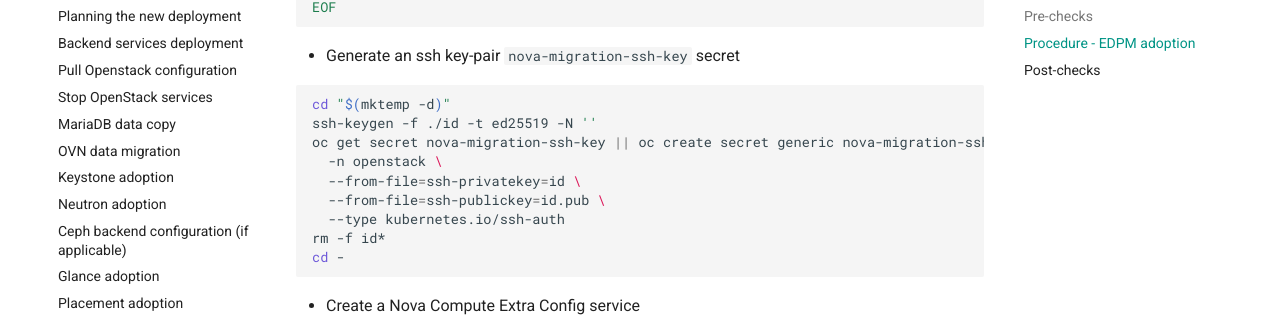
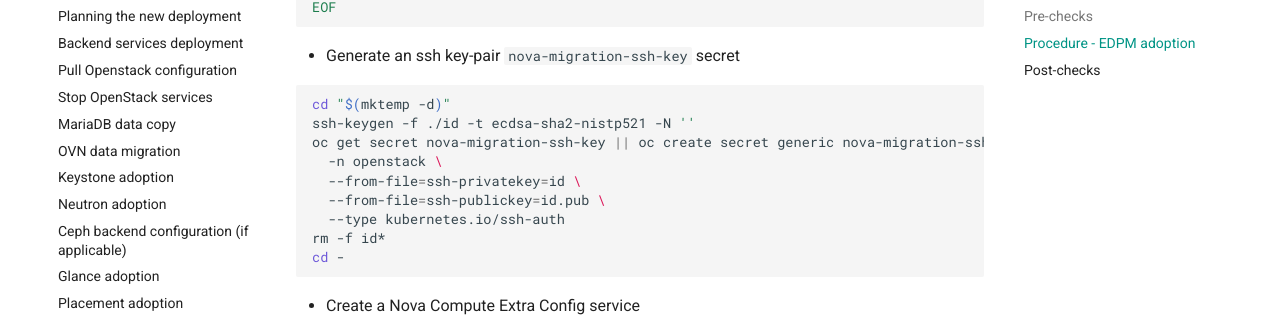
Before and after one commit to openstack-k8s-operators/data-plane-adoption, an MkDocs documentation site: the page built from docs/openstack/edpm_adoption.md, in a window 1280 px wide and 900 px high, scrolled down 1915 px. Shown: the part 146-463 px from the top of the window. Built offline with MkDocs 1.6.1 and Material for MkDocs 9.7.7, drawn with Linux system fonts in a browser that asks for light colours; comment, search, counter and statistics services are not loaded; the version menu is left out.

Commit message:
Change ssh migration key to ECDSA type
Even though the recent FIPS standard[1] allows ED25519 ssh keys, the current
FIPS profile in centos9 stream does not allow it. So the current migration
ssh key isn't usable. This PR changes the key type to ECDSA until the profile
is updated.

[1] https://csrc.nist.gov/pubs/fips/186-5/final

````diff
--- a/docs/openstack/edpm_adoption.md
+++ b/docs/openstack/edpm_adoption.md
@@ -100,7 +100,7 @@
 
   ```bash
   cd "$(mktemp -d)"
-  ssh-keygen -f ./id -t ed25519 -N ''
+  ssh-keygen -f ./id -t ecdsa-sha2-nistp521 -N ''
   oc get secret nova-migration-ssh-key || oc create secret generic nova-migration-ssh-key \
     -n openstack \
     --from-file=ssh-privatekey=id \
````
Also changed, not shown: 1 other file.
